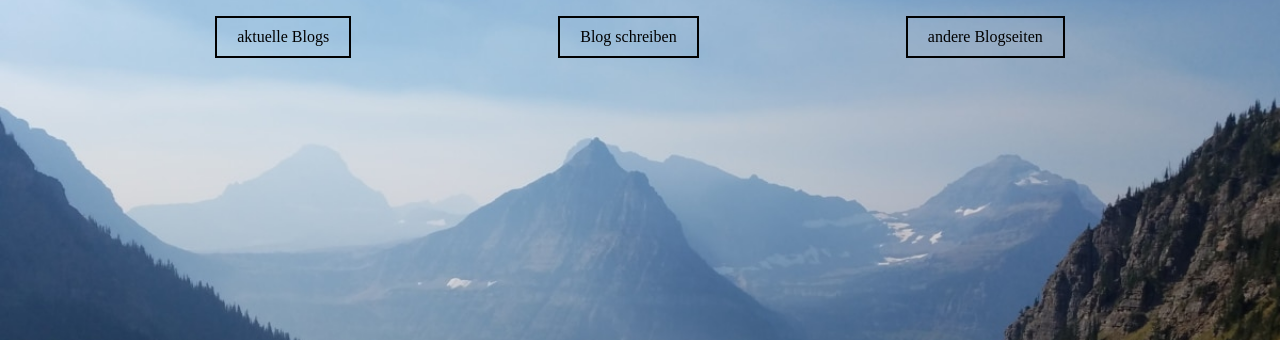
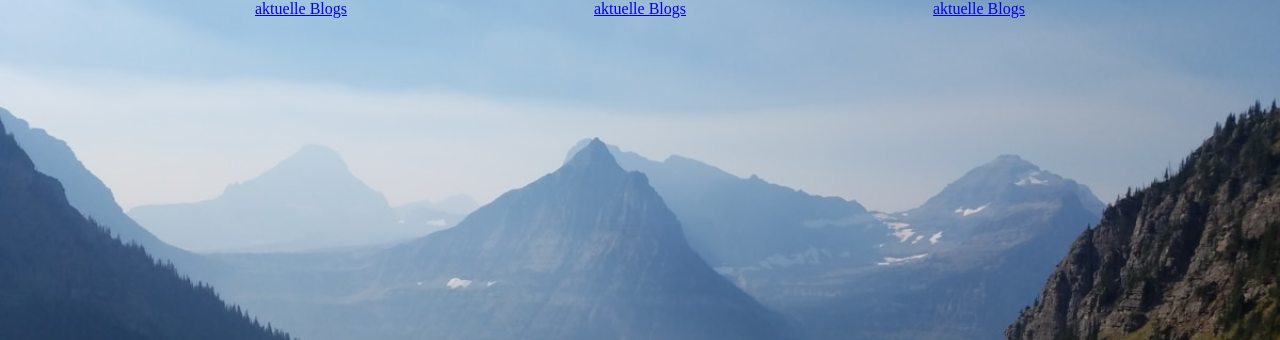
Before and after one commit to KrystianUsarz/blj-blog, a PHP site: page /blog-vorlage.php in a window 1280 px wide. Shown: the part 88-428 px from the top of the page. Run offline with PHP 8.4, Linux system fonts and the light colour scheme.

Commit message:
rest von Hauptblog fertig

```diff
--- a/homepage/style.css
+++ b/homepage/style.css
@@ -19,9 +19,11 @@
     display: flex;
     justify-content: flex-start;
     margin-left: 20px;
+    font-size: large;
 }
 
 .blogText{
     display: flex;
     justify-content: center;
+    font-size: larger;
 }
--- a/vorlage/blog-vorlage.php
+++ b/vorlage/blog-vorlage.php
@@ -15,9 +15,9 @@
         </div>
 
         <div id="container">
-            <p class="nav">aktuelle Blogs</p>
-            <p class="nav">Blog schreiben</p>
-            <p class="nav">andere Blogseiten</p>
+            <a href="http://10.20.18.107/blog/homepage/index.php">aktuelle Blogs</a>
+            <a href="http://10.20.18.107/blog/blog-schreiben/schreiben.php">aktuelle Blogs</a>
+            <a href="http://10.20.18.107/blog/andere-Blogseiten/andere-Blogs.php">aktuelle Blogs</a>
         </div>
 
     </body>
```
Also changed, not shown: homepage/index.php (+10 -13 lines), andere-Blogseiten/andere-Blogseiten-Style.css (added).
